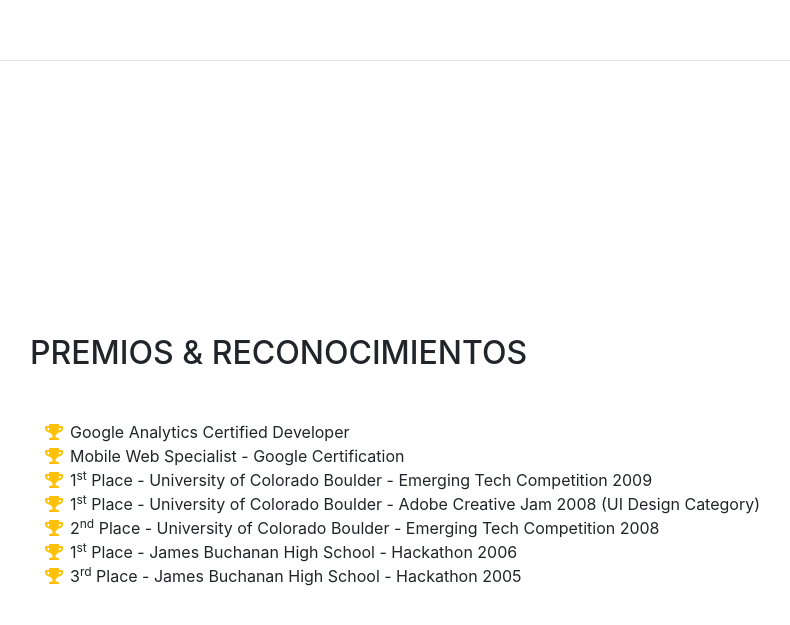
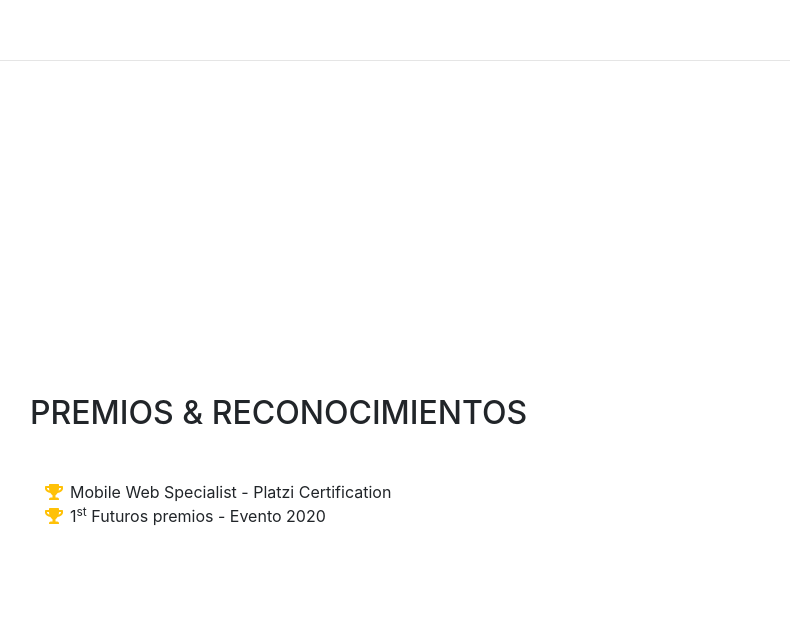
Before and after one commit to kowa1ski/CV-SaraGafas, a website with bundled scripts: page index.html in a window 1280 px wide. Shown: the part 3991-4616 px from the top of the page, without its empty margins (290-1080 px from the left). Built offline with nearby package versions, Linux system fonts and the light colour scheme; a web font is replaced by a local one.

Commit message:
Añadido nombre en menú-móvil

```diff
--- a/index.html
+++ b/index.html
@@ -27,7 +27,8 @@
 
     <nav class="navbar navbar-expand-lg navbar-dark bg-primary fixed-top" id="sideNav">
       <a class="navbar-brand js-scroll-trigger" href="#page-top">
-        <span class="d-block d-lg-none">Clarence Taylor</span>
+        <!-- El siguiente nombre sólo se muetra en versión móvil -->
+        <span class="d-block d-lg-none">Sara Gafas</span>
         <span class="d-none d-lg-block">
           <img class="img-fluid img-profile rounded-circle mx-auto mb-2" src="img/profile.png" alt="">
         </span>
@@ -212,32 +213,16 @@
         <div class="my-auto">
           <h2 class="mb-5">Premios &amp; Reconocimientos</h2>
           <ul class="fa-ul mb-0">
+
             <li>
               <i class="fa-li fa fa-trophy text-warning"></i>
-              Google Analytics Certified Developer</li>
-            <li>
-              <i class="fa-li fa fa-trophy text-warning"></i>
-              Mobile Web Specialist - Google Certification</li>
+              Mobile Web Specialist - Platzi Certification</li>
+
             <li>
               <i class="fa-li fa fa-trophy text-warning"></i>
               1<sup>st</sup>
-              Place - University of Colorado Boulder - Emerging Tech Competition 2009</li>
-            <li>
-              <i class="fa-li fa fa-trophy text-warning"></i>
-              1<sup>st</sup>
-              Place - University of Colorado Boulder - Adobe Creative Jam 2008 (UI Design Category)</li>
-            <li>
-              <i class="fa-li fa fa-trophy text-warning"></i>
-              2<sup>nd</sup>
-              Place - University of Colorado Boulder - Emerging Tech Competition 2008</li>
-            <li>
-              <i class="fa-li fa fa-trophy text-warning"></i>
-              1<sup>st</sup>
-              Place - James Buchanan High School - Hackathon 2006</li>
-            <li>
-              <i class="fa-li fa fa-trophy text-warning"></i>
-              3<sup>rd</sup>
-              Place - James Buchanan High School - Hackathon 2005</li>
+              Futuros premios - Evento 2020</li>
+
           </ul>
         </div>
       </section>
```
